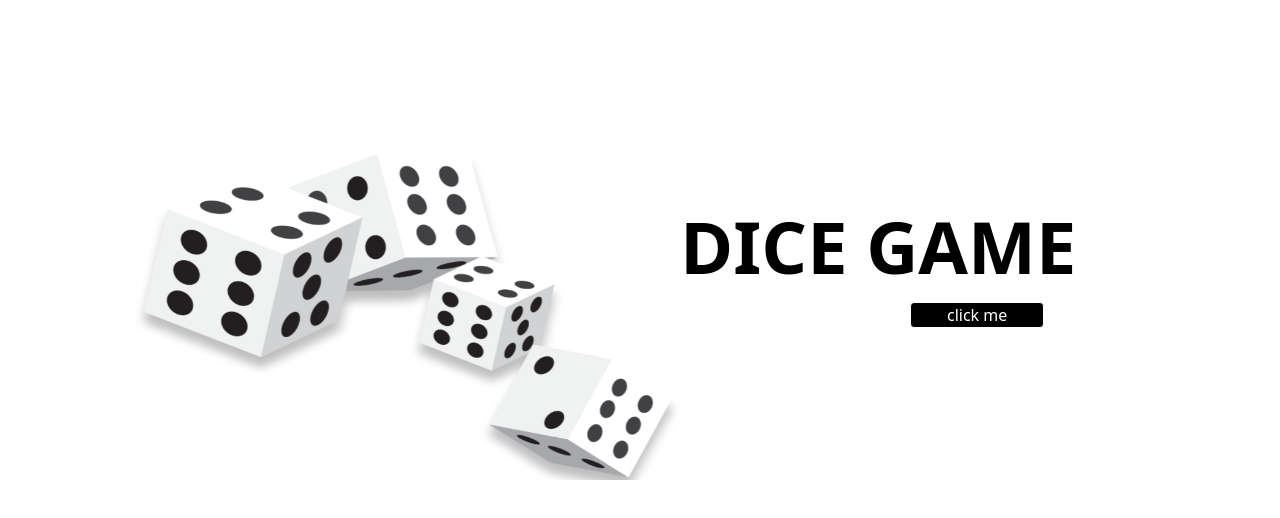
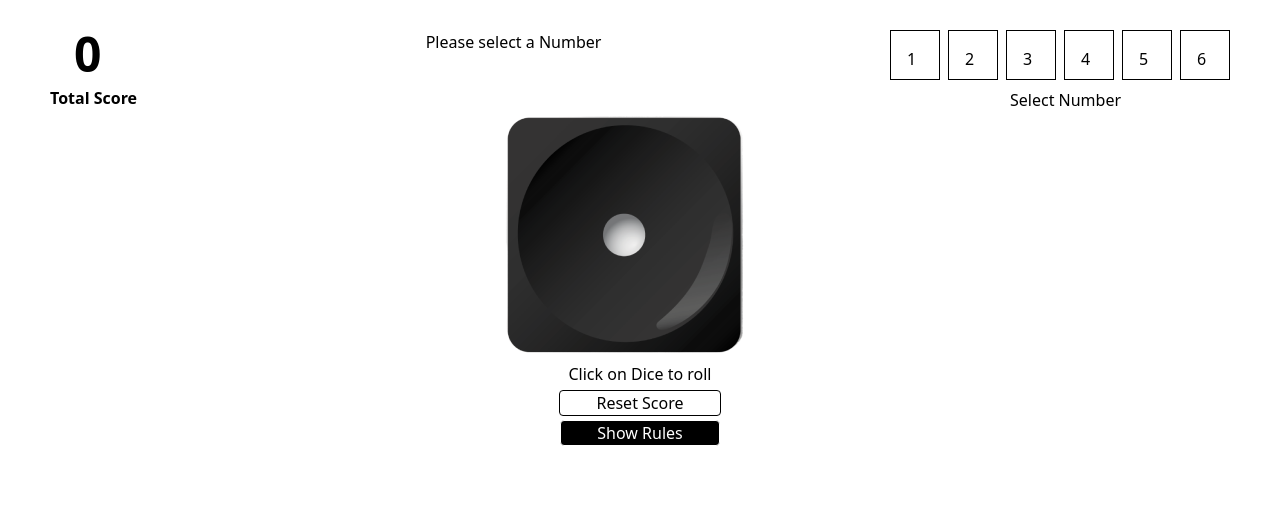
Before and after one commit to saritadipa34/Dice-game, a React (Vite) app: page / in a window 1280 px wide. Shown: the top 518 px of the page. Built offline with nearby package versions, Linux system fonts and the light colour scheme.

Commit message:
WIP: Gamingpage in progress

```diff
--- a/src/components/Button.jsx
+++ b/src/components/Button.jsx
@@ -1,8 +1,8 @@
 
-const Button=({style,onClick})=>{
+const Button=({style,onClick,texts})=>{
     return(
         <button style={style} onClick={onClick} className="bg-black cursor-pointer px-9 border border-black-500 text-white rounded-sm">
-            click me
+            {texts}
         </button>
     )
 }
--- /dev/null
+++ b/src/components/Dice.jsx
@@ -0,0 +1,10 @@
+
+const Dice=({diceNum,onClick})=>{
+    return(
+        <div className="ml-[450px]" onClick={onClick}>
+            <img
+             className="cursor-pointer" src={`/images/dice_${diceNum}.png`} alt="dice1" />
+            </div>
+    )
+}
+export default Dice;
--- a/src/components/Entrypage.jsx
+++ b/src/components/Entrypage.jsx
@@ -3,7 +3,7 @@ import Button from "./Button";
 import { useState } from "react";
 
 const Entrypage=()=>{
-const [page,setPage]=useState(false)
+const [page,setPage]=useState(true)
 
     const handleButton=()=>{
         setPage(true)
@@ -16,7 +16,7 @@ const [page,setPage]=useState(false)
             <img className="h-[350px] w-[550px]" src="/images/dicecover.jpeg" alt="entry" />
             <div>
                 <h1 className="text-7xl mt-20 mb-5 font-bold  ">DICE GAME</h1>
-                <Button style={{marginLeft:"230px"}}  onClick={handleButton}/>
+                <Button texts={"Play Now"} style={{marginLeft:"230px"}}  onClick={handleButton}/>
             </div>
         </div>
     )
--- a/src/components/Gamingpage.jsx
+++ b/src/components/Gamingpage.jsx
@@ -1,17 +1,43 @@
 import { useState } from "react";
-import Number from "./Number"
+import Number from "./Number";
+import Button from "./Button";
+import Dice from "./Dice";
+import Rules from "./Rules";
 
 const Gamingpage=()=>{
+    const[diceImg,setDiceImg]=useState(1)
+    const[showRules,setShowRules]=useState(false)
     const[score,setScore]=useState(0)
+
+const handleRule=()=>{
+    setShowRules(!showRules)
+    console.log("rules")
+}
+
+const handleNum=()=>{
+    const randomNum=Math.floor(Math.random() * 6) + 1
+    setDiceImg(randomNum)
+    console.log(randomNum)
+}
+
     return(
-        <div className="py-[50px] px-[50px]">
+        <div className="pt-[30px] pb-0 px-[50px]">
             <div className="flex justify-between">
                 <div>
                 <h1 className="text-5xl font-bold ml-6 mb-2">{score}</h1>
                 <p className="font-bold">Total Score</p>
                 </div>
+                <p className="text-center">Please select a  Number</p>
             <Number />
             </div>
+           <Dice diceNum={diceImg} onClick={handleNum}/>
+            <div className="flex gap-1 justify-center flex-col items-center">
+                <p>Click on Dice to roll</p>
+            <Button  texts={"Reset Score"}  style={{backgroundColor:"white",color:"black"}}/>
+            <Button texts=  {showRules ?  "Hide Rules" : "Show Rules"}
+            onClick={handleRule} />
+            </div>
+            { showRules && <Rules /> }
 
         </div>
     )
--- a/src/components/Number.jsx
+++ b/src/components/Number.jsx
@@ -4,8 +4,8 @@ const Number=()=>{
     const nums=[1,2,3,4,5,6]
 
 const handleClick=()=>{
-    const ans= nums[Math.floor(Math.random() * nums.length)]
-    console.log("click",ans)
+    const res= nums[Math.floor(Math.random() * nums.length)]
+    console.log(res)
 }
 
     return(
--- /dev/null
+++ b/src/components/Rules.jsx
@@ -0,0 +1,15 @@
+
+const Rules=()=>{
+    return(
+        <div className="min-w-[400px] my-4 bg-pink-100 p-2">
+        <h1 className="font-bold"> How to play dice game </h1>
+        <ul>
+            <li className="text-sm">Select any number</li>
+            <li className="text-sm">click on dice image</li>
+            <li className="text-sm">after click on dice if selected number is equal to dice number you will get some point as dice</li>
+            <li className="text-sm">if you get wrong guess then 2 point will be deducted</li>
+        </ul>
+    </div>
+    )
+}
+export default Rules;
```
